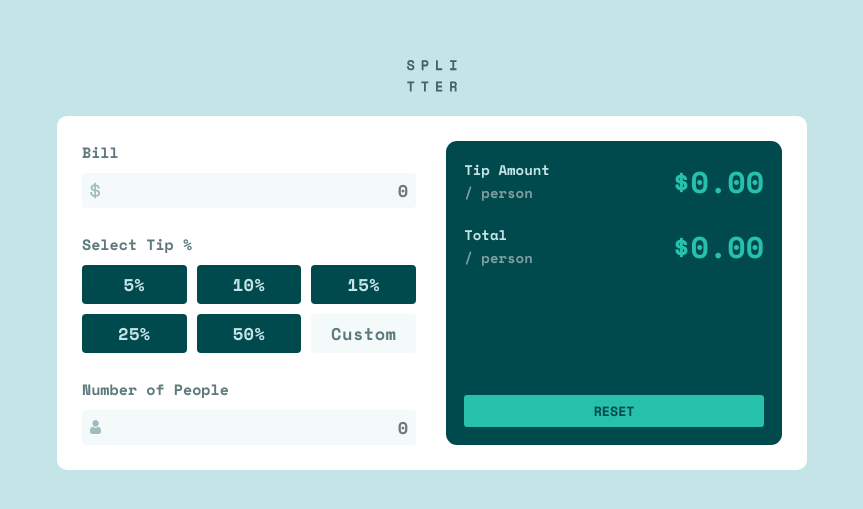
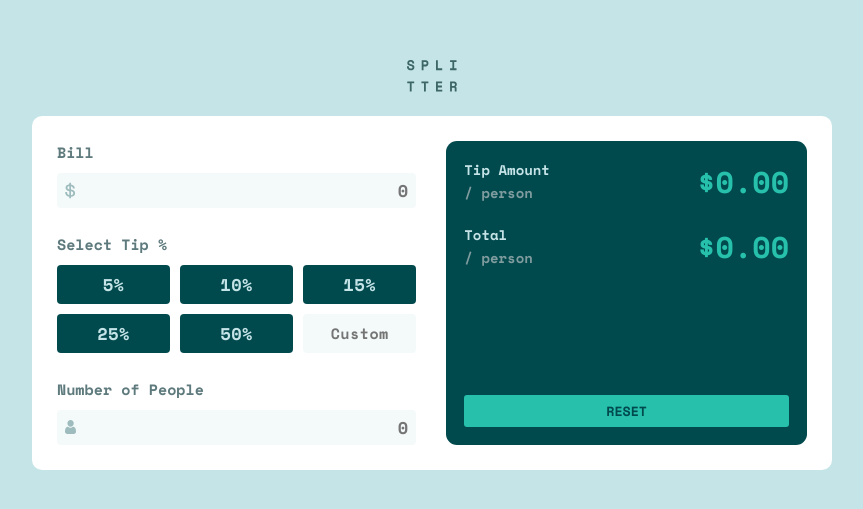
Before and after one commit to amirhossein-peyvand/tip-calculator-app, a React (Vite) app: page / in a window 1280 px wide. Shown: the part 135-644 px from the top of the page, without its empty margins (208-1071 px from the left). Built offline with nearby package versions, Linux system fonts and the light colour scheme.

Commit message:
Refactoring - styling the custom input in a better way, giving group class the value of flex-wrap: wrap for better performence. making the entire app a little bit larger

```diff
--- a/src/components/InputArea.tsx
+++ b/src/components/InputArea.tsx
@@ -2,14 +2,25 @@ import dolorSign from "../assets/icon-dollar.svg";
 import "../sass/InputArea.scss";
 import person from "../assets/icon-person.svg";
 
-const InputArea = () => {
+interface Props {
+  onSetBill: (value: number) => void;
+}
+
+const InputArea = ({ onSetBill }: Props) => {
   return (
     <section className="inputArea">
       <section className="billContainer">
         <label htmlFor="bill">Bill</label>
         <div>
           <img src={dolorSign} alt="dolorSign" />
-          <input id="bill" className="bill" type="number" placeholder="0" />
+          <input
+            className="bill"
+            id="bill"
+            min={0}
+            onChange={(event) => onSetBill(Number(event.target.value))}
+            placeholder="0"
+            type="number"
+          />
         </div>
       </section>
       <section className="tipsPart">
@@ -20,14 +31,18 @@ const InputArea = () => {
           <button className="tipPercentage fifteen">15%</button>
           <button className="tipPercentage twentyfive">25%</button>
           <button className="tipPercentage fifty">50%</button>
-          <button className="tipPercentage custom">Custom</button>
+          <input
+            className="tipPercentage custom"
+            type="number"
+            placeholder="Custom"
+          />
         </div>
       </section>
       <section className="peopleArea">
         <label htmlFor="numOfPeople">Number of People</label>
         <div>
           <img src={person} alt="person" />
-          <input type="number" id="numOfPeople" placeholder="0" />
+          <input id="numOfPeople" min={0} placeholder="0" type="number" />
         </div>
       </section>
     </section>
--- a/src/components/ScreenArea.tsx
+++ b/src/components/ScreenArea.tsx
@@ -1,6 +1,9 @@
 import "../sass/ScreenArea.scss";
+interface Props {
+  bill: number;
+}
 
-const ScreenArea = () => {
+const ScreenArea = ({ bill }: Props) => {
   return (
     <section className="screenArea">
       <section>
@@ -20,7 +23,8 @@ const ScreenArea = () => {
             <span>/ person</span>
           </div>
           <p className="totalAmount">
-            <span>$</span>0.00
+            <span>$</span>
+            {bill || "0.00"}
           </p>
         </div>
       </section>
--- a/src/components/TipCaclulator.tsx
+++ b/src/components/TipCaclulator.tsx
@@ -1,12 +1,14 @@
+import { useState } from "react";
 import "../sass/TipCalculator.scss";
 import InputArea from "./InputArea";
 import ScreenArea from "./ScreenArea";
 
 const TipCaclulator = () => {
+  const [bill, setBill] = useState(0);
   return (
     <article className="tipCalculator">
-      <InputArea />
-      <ScreenArea />
+      <InputArea onSetBill={(value: number) => setBill(value)} />
+      <ScreenArea bill={bill} />
     </article>
   );
 };
--- a/src/sass/App.scss
+++ b/src/sass/App.scss
@@ -5,7 +5,7 @@
   display: flex;
   flex-direction: column;
   margin: auto;
-  max-width: 75rem;
+  max-width: 80rem;
   min-width: 20rem;
   row-gap: 2rem;
 
--- a/src/sass/InputArea.scss
+++ b/src/sass/InputArea.scss
@@ -93,6 +93,15 @@
       .custom {
         background-color: $very-light-grayish-cyan;
         color: $dark-grayish-cyan;
+        outline: none;
+        text-align: center;
+        width: 100%;
+      }
+
+      input::-webkit-outer-spin-button,
+      input::-webkit-inner-spin-button {
+        -webkit-appearance: none;
+        margin: 0;
       }
 
       .custom:hover,
--- a/src/sass/ScreenArea.scss
+++ b/src/sass/ScreenArea.scss
@@ -17,6 +17,7 @@
     .group {
       align-items: center;
       display: flex;
+      flex-wrap: wrap;
       justify-content: space-between;
 
       .left {
```
